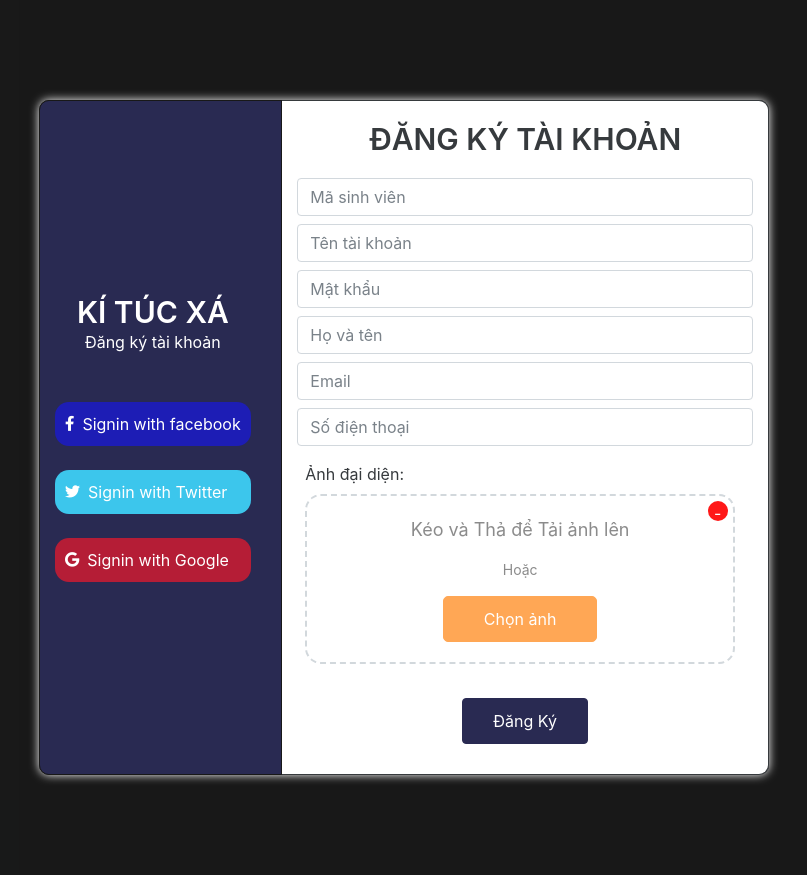
After one commit to duyetnguyen-n/KTX, a PHP site: page /front_end/form-dang-ky.php in a window 1280 px wide. The commit adds this page. Shown: the whole page, without its empty margins (236-1043 px from the left). Run offline with PHP 8.4, Linux system fonts and the light colour scheme; some libraries are stand-ins or nearby versions.

Commit message:
sửa code

```diff
--- a/assets/css/duyet-front.css
+++ b/assets/css/duyet-front.css
@@ -476,7 +476,6 @@ strong{
     height: 100%; /* Ảnh sẽ chiếm toàn bộ chiều cao của vùng img-title */
     object-fit: cover; /* Để giữ tỷ lệ khung hình và cắt ảnh nếu cần thiết */
 }
-
 .content-title-header {
     position: absolute;
     top: 50%;
--- a/assets/css/duyet.css
+++ b/assets/css/duyet.css
@@ -39,7 +39,7 @@ ul.list-item {
     padding: 10px;
     cursor: pointer;
 }
-i.fas {
+i.fas, i.fab {
     display: flex;
     flex-direction: column;
     justify-content: center;
@@ -509,3 +509,76 @@ td.thao-tac img {
 /*=========================================*/
 /*end add room*/
 /*=================================*/
+/*========dang ky tai khoan======*/
+#body-dang-ky{
+}
+form.signup {
+    width: 700px;
+    margin: auto;
+    padding: 100px 0;
+}
+.fb {
+    padding: 10px 10px;
+    background: #0505ad;
+    border-radius: 14px;
+    color: white;
+}
+
+.tw {
+    padding: 10px 10px;
+    background: #28c0ea;
+    border-radius: 14px;
+    color: white;
+}
+.gg {
+    padding: 10px 10px;
+    background: #ad0521;
+    border-radius: 14px;
+    color: white;
+}
+.area-left {
+    border: 1px solid black;
+    background: #121340;
+    border-radius: 10px 0 0 10px;
+    color: white;
+}
+.area-left i {
+    color: white;
+}
+.area-left h2{
+    font-size: 30px;
+    font-weight: 600;
+}
+.area-right {
+    border-right: 1px solid;
+    border-top: 1px solid;
+    border-bottom: 1px solid;
+    background: white;
+    border-radius: 0 10px 10px 0;
+}
+.area-right p {
+    text-transform: uppercase;
+    font-size: 30px;
+    font-weight: 600;
+}
+.butn-signup {
+    padding: 10px 30px !important;
+    background: #121340 !important;
+    color: white !important;
+    margin-bottom: 30px !important;
+    border: 1px solid #121340 !important;
+}
+.butn-signup:hover{
+    background-color: white !important;
+    color: #121340 !important;
+    border: 1px solid #121340 ;
+}
+form.signup .row {
+    box-shadow: 0 0 10px white;
+    border-radius: 10px;
+}
+.container-fluid.drk-bg {
+    background: black;
+    opacity: 0.9;
+}
+/*=======end dang ky tai khoan===========*/
--- /dev/null
+++ b/front_end/form-dang-ky.php
@@ -0,0 +1,139 @@
+<?php
+session_start();
+
+include '../config/database.php'; // Import file database.php
+// Khởi tạo đối tượng Database
+$db = new Database();
+
+if ($_SERVER["REQUEST_METHOD"] == "POST") {
+    $ma_sinh_vien = $_POST["msv"];
+    $ten_tai_khoan = $_POST["ten-tai-khoan"];
+    $mat_khau = $_POST["mat-khau"];
+    $ho_va_ten = $_POST["hvt"];
+    $email = $_POST["email"];
+    $so_dien_thoai = $_POST["sdt"];
+    // Xử lý ảnh đại diện
+    $anh_dai_dien = $_FILES["anh_dai_dien"]["name"];
+    $anh_dai_dien_tmp = $_FILES["anh_dai_dien"]["tmp_name"];
+    move_uploaded_file($anh_dai_dien_tmp, "../assets/img/$anh_dai_dien");
+
+    // Thực hiện câu lệnh SQL thêm phòng
+    $sql = "INSERT INTO client (ma_sinh_vien, ten_nguoi_dung, mat_khau, ho_ten, email, so_dien_thoai, trang_thai, anh_dai_dien)
+            VALUES ('$ma_sinh_vien', '$ten_tai_khoan', '$mat_khau', '$ho_va_ten', '$email', '$so_dien_thoai', 'sẵn sàng', '$anh_dai_dien')";
+
+    if ($db->insert($sql)) {
+        echo '<script>alert("Đăng ký tài khoản thành công!"); window.location.href = "../back_end/dang_nhap.html";</script>';
+        exit(); // Đảm bảo dừng thực thi mã nguồn sau khi chuyển hướng
+    } else {
+        echo '<script>alert("Lỗi khi đăng ký: ' . $db->getError() . '");</script>';    }
+}
+?>
+
+<!DOCTYPE html>
+<html lang="en">
+<head>
+    <meta charset="UTF-8">
+    <title>WEB</title>
+    <!--    css-->
+    <link rel="stylesheet" href="../assets/css/duyet.css">
+    <!--    icon-->
+    <link rel="stylesheet" href="../assets/css/font-awesome.min.css">
+    <link rel="stylesheet" href="../assets/plugins/fontawesome/css/fontawesome.min.css">
+    <link rel="stylesheet" href="../assets/plugins/fontawesome/js/fontawesome.min.js">
+    <link rel="stylesheet" type="text/css" href="../assets/plugins/fontawesome/css/all.min.css">
+    <!--    font-->
+    <link rel="preconnect" href="https://fonts.googleapis.com">
+    <link rel="preconnect" href="https://fonts.gstatic.com" crossorigin>
+    <link href="https://fonts.googleapis.com/css2?family=Open+Sans:ital,wght@0,300;0,400;0,500;0,600;0,700;0,800;1,300;1,400;1,500;1,600;1,700;1,800&family=Oxygen:wght@300;400;700&display=swap" rel="stylesheet">
+    <!--    bootstrap-->
+    <link rel="stylesheet" href="../assets/css/bootstrap.min.css">
+    <meta name="viewport" content="width=device-width, initial-scale=1, maximum-scale=1, user-scalable=no">
+    <!--    carousel-->
+    <link rel="stylesheet" href="../assets/plugins/OwlCarousel2-2.3.4/dist/assets/owl.carousel.min.css" type="text/css">
+    <link rel="stylesheet" href="../assets/plugins/OwlCarousel2-2.3.4/dist/assets/owl.theme.default.min.css" type="text/css">
+    <!--    ........-->
+    <!--    animate-->
+    <link rel="stylesheet" href="../assets/css/animate.css">
+    <!--    jquery-->
+    <script src="https://code.jquery.com/jquery-3.6.4.min.js"></script>
+    <script src="../assets/plugins/OwlCarousel2-2.3.4/dist/owl.carousel.min.js"></script>
+    <script src="https://cdn.tailwindcss.com"></script>
+    <script src="../assets/js/duyet-front.js"></script>
+
+</head>
+<body id="body-dang-ky">
+<!-- Start Preloader -->
+<div id="preload-block">
+    <div class="square-block"></div>
+</div>
+<!-- Preloader End -->
+<div class="container-fluid drk-bg">
+    <form class="signup" action="form-dang-ky.php" method="post">
+        <div class="row">
+            <div class="area-left col-4 d-flex align-items-center">
+                <div class="a">
+                    <h2 class="text-center">KÍ TÚC XÁ</h2>
+                    <p class="text-center mb-5">Đăng ký tài khoản</p>
+                    <a href="" class="mb-3">
+                        <div class="fb d-flex mb-4">
+                            <i class="fab fa-facebook-f mr-2"></i>
+                            <span>Signin with facebook</span>
+                        </div>
+                    </a>
+                    <a href="" class="mb-3">
+                        <div class="tw d-flex mb-4">
+                            <i class="fab fa-twitter mr-2"></i>
+                            <span>Signin with Twitter</span>
+                        </div>
+                    </a>
+                    <a href="">
+                        <div class="gg d-flex">
+                            <i class="fab fa-google mr-2"></i>
+                            <span>Signin with Google</span>
+                        </div>
+                    </a>
+                </div>
+            </div>
+            <div class="col-8 area-right">
+                <p class="text-center my-3">Đăng ký tài khoản</p>
+                <div class="text-center">
+                    <input class="input-signup form-control mb-2" type="text" id="msv" name="msv" placeholder="Mã sinh viên" required>
+                </div>
+                <div class="text-center">
+                    <input class="input-signup form-control mb-2" type="text" id="ten-tai-khoan" name="ten-tai-khoan" placeholder="Tên tài khoản" required>
+                </div>
+                <div class="text-center">
+                    <input class="input-signup form-control mb-2" type="password" id="mat-khau" name="mat-khau" placeholder="Mật khẩu" required>
+                </div>
+                <div class="text-center">
+                    <input class="input-signup form-control mb-2" type="text" id="hvt" name="hvt" placeholder="Họ và tên" required>
+                </div>
+                <div class="text-center">
+                    <input class="input-signup form-control mb-2" type="text" id="email" name="email" placeholder="Email" required>
+                </div>
+                <div class="text-center">
+                    <input class="input-signup form-control mb-2" type="number" id="sdt" name="sdt" placeholder="Số điện thoại" required>
+                </div>
+                <div class="col-12 p-2">
+                    <label>Ảnh đại diện:</label>
+                    <div class="flex-container">
+                        <!-- Trong HTML -->
+                        <div class="drag-area-1 drag-area w-full rounded-2xl border-2 border-dashed items-center">
+                            <header class="text-lg text-black-50">Kéo và Thả để Tải ảnh lên</header>
+                            <span class="my-3 text-sm text-black-50">Hoặc</span>
+                            <div class="but-add-image">Chọn ảnh</div>
+                            <input type="file" name="anh_dai_dien" hidden>
+                            <div class="remove-image" onclick="removeImage(this)">-</div>
+                        </div>
+                    </div>
+                </div>
+                <div class="text-center mt-3">
+                    <input type="submit" value="Đăng Ký" class="btn butn-signup">
+                </div>
+            </div>
+        </div>
+    </form>
+</div>
+<script src="../assets/js/area-image.js"></script>
+</body>
+</html>
--- a/front_end/main.php
+++ b/front_end/main.php
@@ -1,5 +1,9 @@
 <?php include 'header.php'?>
-
+<!-- Start Preloader -->
+<div id="preload-block">
+    <div class="square-block"></div>
+</div>
+<!-- Preloader End -->
     <div id="slide">
         <div class="owl-carousel">
             <div class="item">
```
Also changed, not shown: assets/css/preloader.css (added, +19 -0 lines), back_end/dang_nhap.html (+6 -1 lines), back_end/process_login.php (+20 -24 lines), front_end/form-forget-password.php (added, +109 -0 lines), front_end/header.php (+11 -6 lines), sql/ktx.sql (+71 -61 lines), assets/img/bg-signup.png (added), assets/img/preloader.gif (added), assets/js/duyet.js (line endings or trailing spaces), 1 other file.
